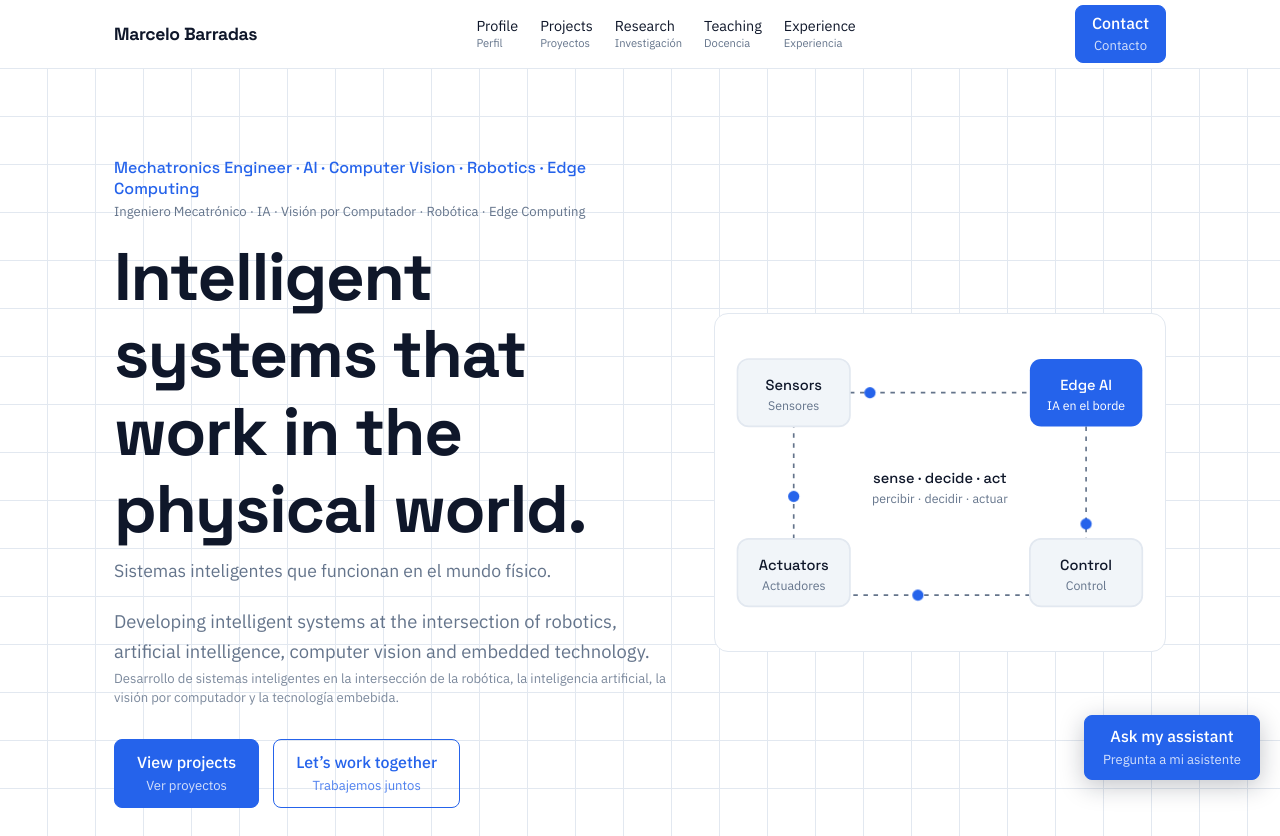
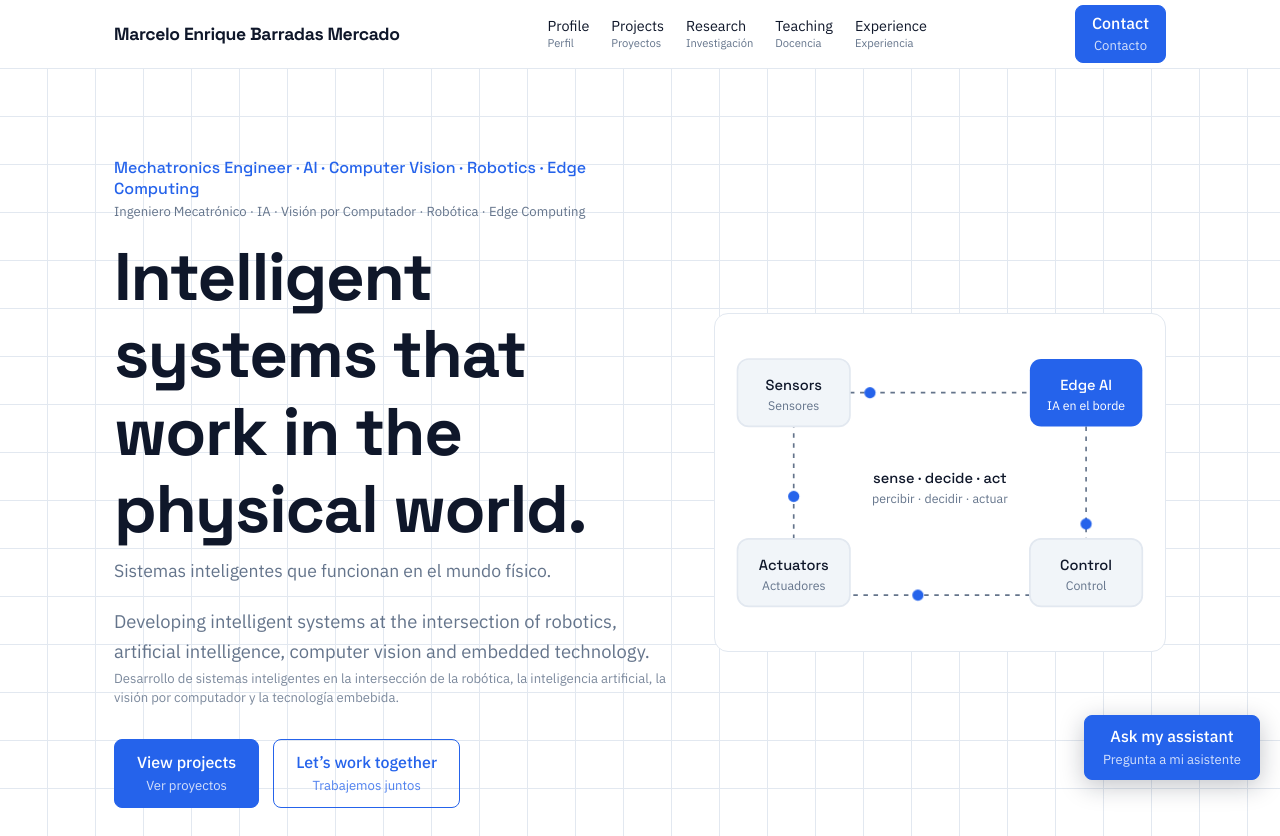
Before and after one commit to MarcEBM12/portfoliov1, a plain HTML site: page index.html in a window 1280 px wide. Shown: the top 836 px of the page. Drawn offline with Linux system fonts and the light colour scheme.

Commit message:
Update index.html

```diff
--- a/index.html
+++ b/index.html
@@ -3,7 +3,7 @@
 <head>
 <meta charset="utf-8">
 <meta name="viewport" content="width=device-width, initial-scale=1, viewport-fit=cover">
-<title>Marcelo Barradas · AI, Computer Vision & Robotics</title>
+<title>Portfolio of Marcelo Barradas</title>
 <meta name="description" content="Mechatronics engineer. Intelligent systems in robotics, AI, computer vision and embedded technology. / Ingeniero mecatrónico: sistemas inteligentes en robótica, IA, computer vision y tecnología embebida.">
 <link rel="preconnect" href="https://fonts.googleapis.com">
 <link href="https://fonts.googleapis.com/css2?family=Space+Grotesk:wght@500;700&family=IBM+Plex+Sans:wght@400;500&display=swap" rel="stylesheet">
@@ -114,7 +114,7 @@ section{padding:72px 0}
 </head>
 <body>
 <header><div class="wrap"><nav aria-label="Main / Principal">
-<a class="brand" href="#top">Marcelo Barradas</a>
+<a class="brand" href="#top">Marcelo Enrique Barradas Mercado</a>
 <ul>
 <li><a href="#profile">Profile<i class="es" lang="es">Perfil</i></a></li>
 <li><a href="#projects">Projects<i class="es" lang="es">Proyectos</i></a></li>
```
